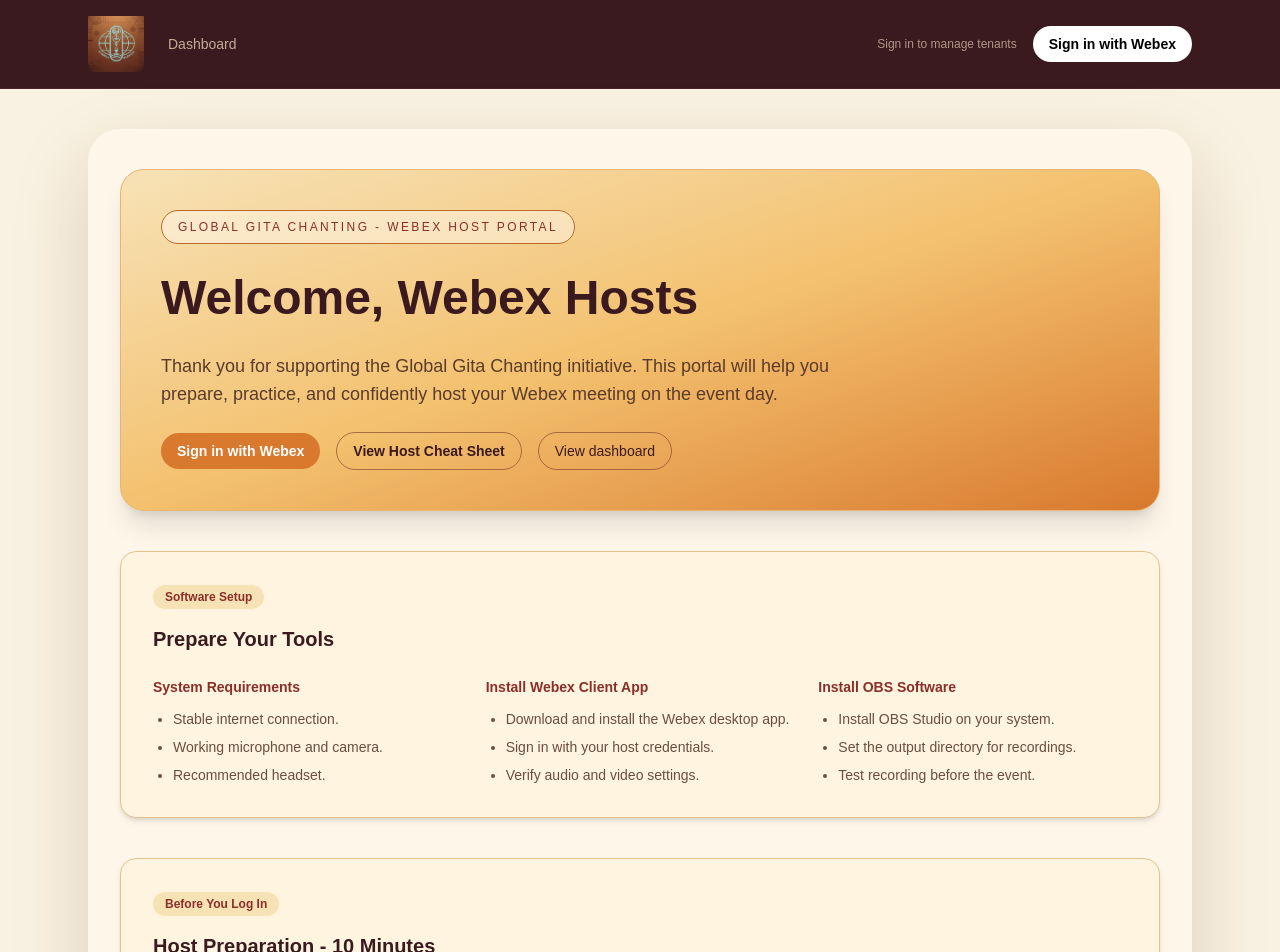
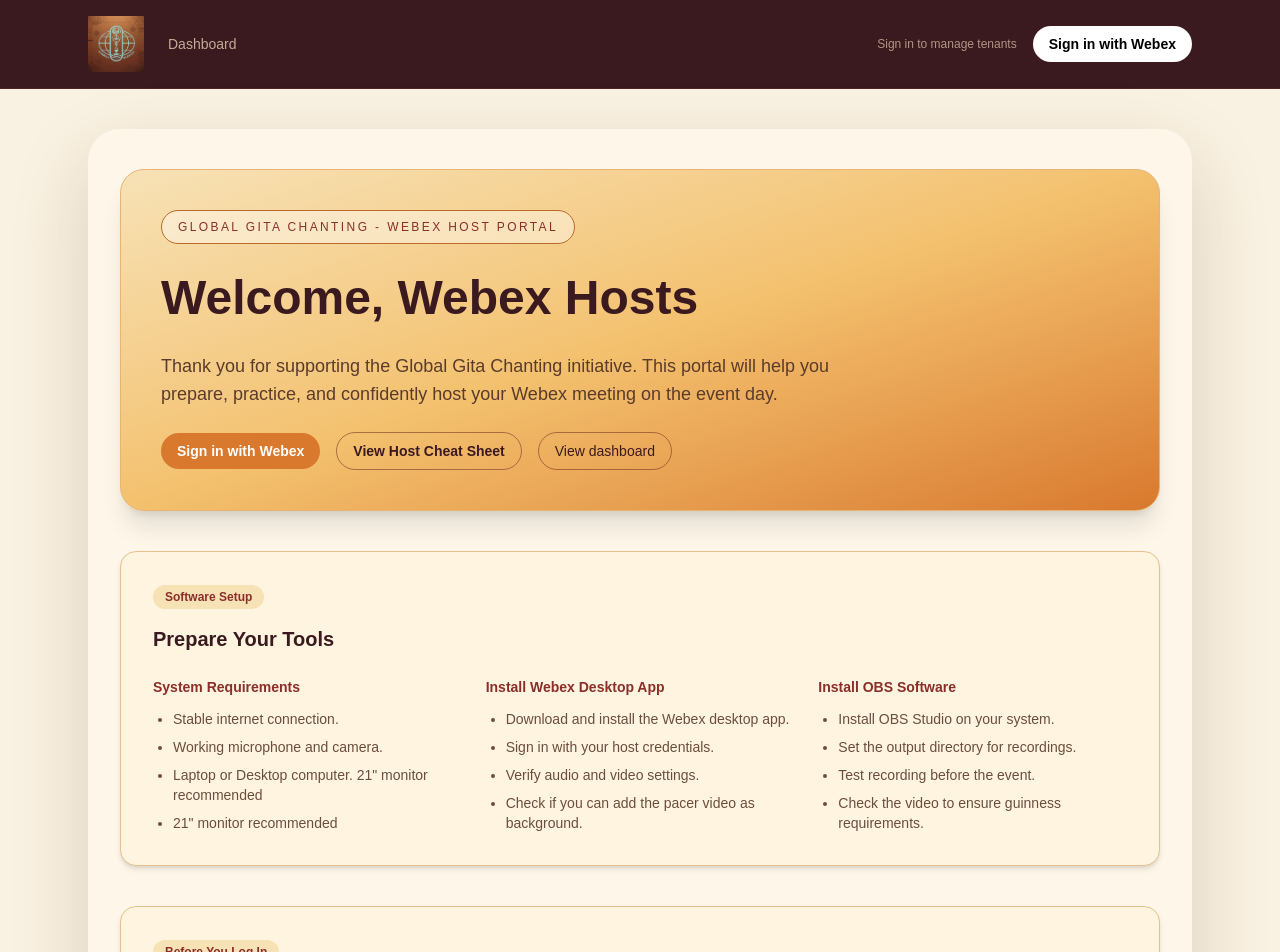
Before and after one commit to iamgoutham/webexwebex-event-admin, a Next.js app: page / in a window 1280 px wide. Shown: the top 952 px of the page. Built offline with nearby package versions, Linux system fonts and the light colour scheme; no server answers.

Commit message:
Changed software setup section text

```diff
--- a/src/app/page.tsx
+++ b/src/app/page.tsx
@@ -60,17 +60,20 @@
             <ul className="mt-3 list-disc space-y-2 pl-5 text-sm text-[#6b4e3d]">
               <li>Stable internet connection.</li>
               <li>Working microphone and camera.</li>
-              <li>Recommended headset.</li>
+              <li>Laptop or Desktop computer. 21" monitor recommended</li>
+              <li>21" monitor recommended</li>
+
             </ul>
           </div>
           <div>
             <h3 className="text-sm font-semibold text-[#8a2f2a]">
-              Install Webex Client App
+              Install Webex Desktop App
             </h3>
             <ul className="mt-3 list-disc space-y-2 pl-5 text-sm text-[#6b4e3d]">
               <li>Download and install the Webex desktop app.</li>
               <li>Sign in with your host credentials.</li>
               <li>Verify audio and video settings.</li>
+              <li>Check if you can add the pacer video as background.</li>
             </ul>
           </div>
           <div>
@@ -81,6 +84,7 @@
               <li>Install OBS Studio on your system.</li>
               <li>Set the output directory for recordings.</li>
               <li>Test recording before the event.</li>
+              <li>Check the video to ensure guinness requirements.</li>
             </ul>
           </div>
         </div>
```
